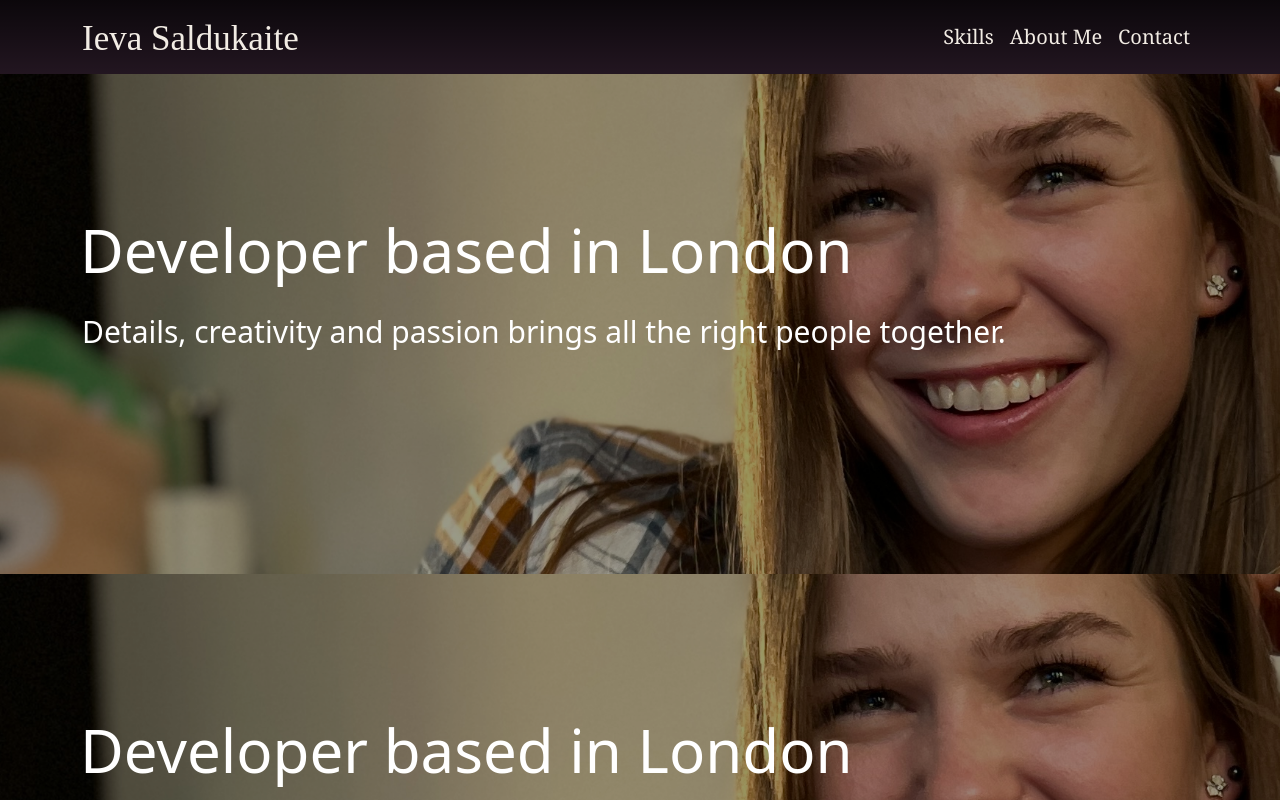
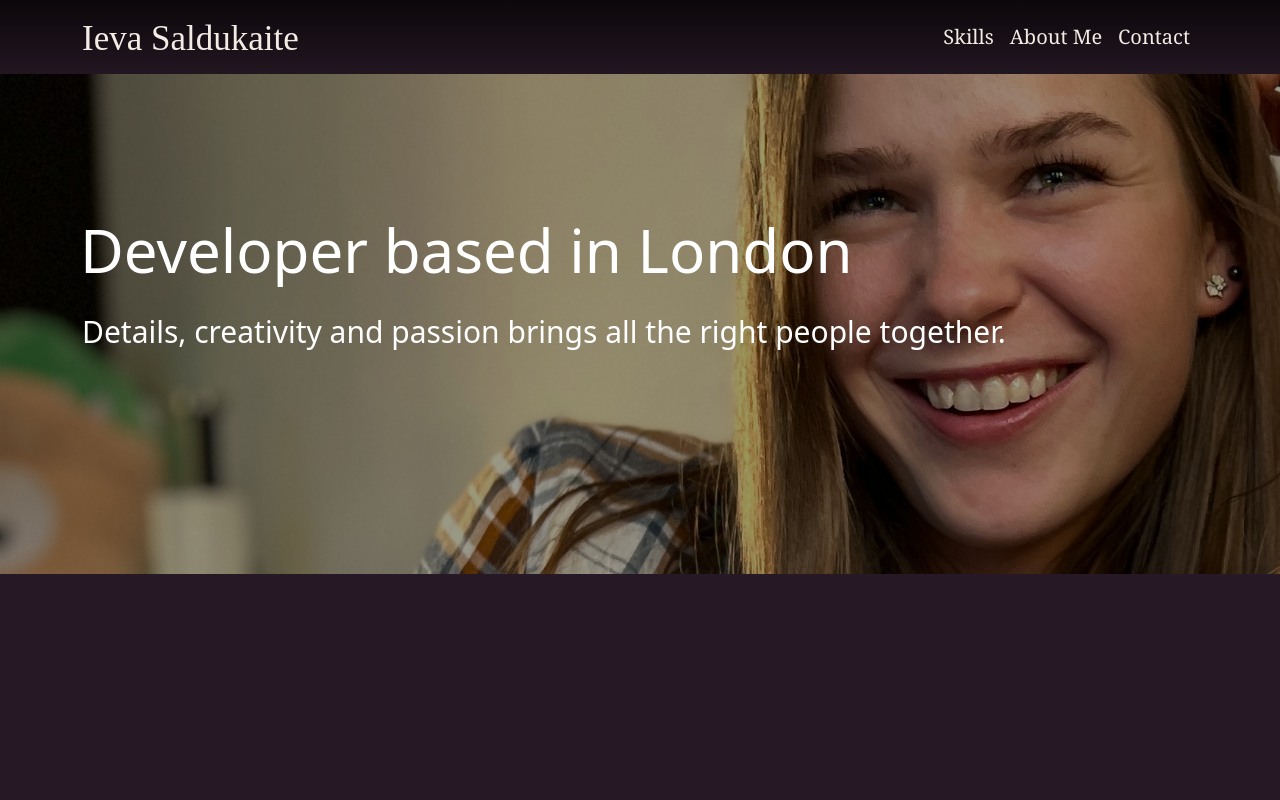
Before and after one commit to SalxIeva/SalxIeva_Portfolio_with_React, a React (Vite) app: page / in a window 1280 px wide. Shown: the top 800 px of the page. Built offline with nearby package versions, Linux system fonts and the light colour scheme; a web font is replaced by a local one.

Commit message:
abse has been commented out in vite.config.js

```diff
--- a/package.json
+++ b/package.json
@@ -5,8 +5,6 @@
   "version": "0.0.0",
   "type": "module",
   "scripts": {
-    "predeploy": "npm run build",
-    "deploy": "gh-pages -d dist",
     "dev": "vite",
     "build": "vite build",
     "lint": "eslint . --ext js,jsx --report-unused-disable-directives --max-warnings 0",
--- a/src/App.jsx
+++ b/src/App.jsx
@@ -1,5 +1,5 @@
 import React from 'react';
-import { BrowserRouter as Router, Route, Routes } from 'react-router-dom';
+import { HashRouter as Router, Route, Routes } from 'react-router-dom';
 // imported components
 import Header from './pages/Header/Header';
 import HomePage from './pages/HomePage';
@@ -7,23 +7,23 @@ import About from './pages/About/About';
 import Skills from './pages/Skills/Skills';
 // import ProjectsPage from './Pages/ProjectsPage';
 // import Project from './Pages/Project'
-// import Wrapper from './components/Wrapper';
+import Wrapper from './components/Wrapper';
 
 function App() {
   // set up router
  return (
     <Router>
       <div>
-            <Header />
-            <HomePage />
-            {/* <Wrapper> */}
+        <Header />
+          {/* <HomePage /> */}
+            <Wrapper>
         <Routes>
-        <Route path="/" element={<HomePage />} />
-        <Route path="/about" element={<About />} />
-        <Route path="/skills" element={<Skills />} />
+          <Route path="/" element={<HomePage />} />
+          <Route path="/about" element={<About />} />
+          <Route path="/skills" element={<Skills />} />
         </Routes>
-        {/* </Wrapper> */}
-        </div>
+        </Wrapper>
+      </div>
     </Router>
   )
   // render header component
--- a/vite.config.js
+++ b/vite.config.js
@@ -3,6 +3,6 @@ import react from '@vitejs/plugin-react'
 
 // https://vitejs.dev/config/
 export default defineConfig({
-  base: "/SalxIeva_Portfolio_with_React/",
+  // base: "/SalxIeva_Portfolio_with_React/",
   plugins: [react()],
 })
```
